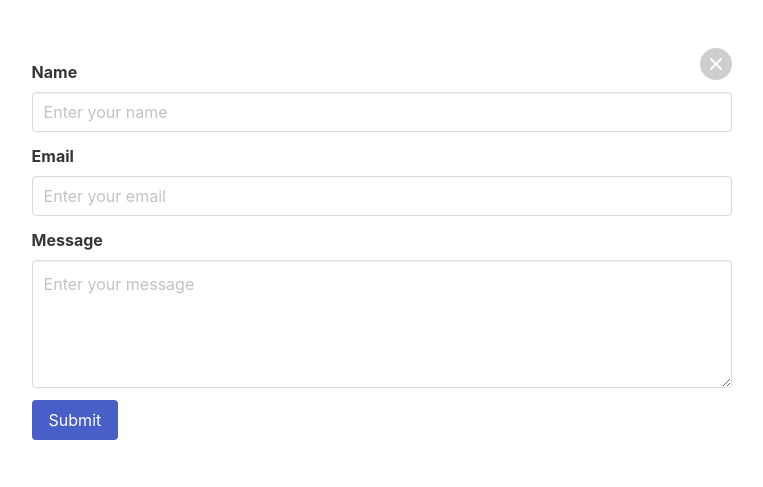
After one commit to Subin-Vidhu/Flask, a Flask app: page /contact in a window 1280 px wide. The commit adds this page. Shown: the top 487 px of the page, without its empty margins (258-1021 px from the left). Run offline with Flask 2, Linux system fonts and the light colour scheme.

Commit message:
Contacts

```diff
--- a/app.py
+++ b/app.py
@@ -1,5 +1,5 @@
 import gspread
-from flask import Flask, render_template
+from flask import Flask, render_template,request
 app = Flask(__name__)
 
 gc = gspread.service_account(filename='flask-Udemy.json')
@@ -11,8 +11,14 @@ shAutomatedTest = sh.get_worksheet(1)
 def home():
     return "Hello World"
 
-@app.route('/index')
+@app.route('/index', methods=['GET', 'POST'])
 def index():
+    if request.method == 'POST':
+        name = request.form['name']
+        email = request.form['email']
+        message = request.form['message']
+        shAutomatedTest.append_row([name, email, message])
+        return "Updated Successfully"
     profile = {
         "about": shAutomatedTest.acell('B1').value,
         "interests": shAutomatedTest.acell('B2').value,
@@ -20,3 +26,7 @@ def index():
         "education": shAutomatedTest.acell('B4').value,
     }
     return render_template('index.html', profile=profile)
+
+@app.route('/contact')
+def contact():
+    return render_template('contact.html')
--- /dev/null
+++ b/templates/contact.html
@@ -0,0 +1,41 @@
+<!DOCTYPE html>
+<html>
+  <head>
+    <meta charset="utf-8">
+    <meta name="viewport" content="width=device-width, initial-scale=1">
+    <title>Aramis Update Page!</title>
+    <link rel="stylesheet" href="https://cdn.jsdelivr.net/npm/bulma@0.9.4/css/bulma.min.css">
+  </head>
+  <body>
+    <section class="section">
+        <form class = "columns" action="/index" method="POST">
+        <div class="column has-text-left is-three-fifths is-offset-one-fifth">
+            <div class="field">
+                <a href="{{url_for('home')}}" class="delete is-large is-pulled-right"></a>
+            </div>
+            <div class="field">
+                <label class="label">Name</label>
+                <div class="control">
+                    <input class="input" name="name" type="text" placeholder="Enter your name">
+                </div>
+            </div>
+            <div class="field">
+                <label class="label">Email</label>
+                <div class="control">
+                    <input class="input" name="email" type="email" placeholder="Enter your email">
+                </div>
+            </div>
+            <div class="field">
+                <label class="label">Message</label>
+                <div class="control">
+                    <textarea class="textarea" name="message" placeholder="Enter your message"></textarea>
+                </div>
+            </div>
+            <div class="control">
+                <button type ="submit" class="button is-link">Submit</button>
+            </div>
+        </div>
+    </form>
+    </section>
+  </body>
+</html>
--- a/templates/index.html
+++ b/templates/index.html
@@ -3,7 +3,7 @@
   <head>
     <meta charset="utf-8">
     <meta name="viewport" content="width=device-width, initial-scale=1">
-    <title>Hello Bulma!</title>
+    <title>Aramis Update Page!</title>
     <link rel="stylesheet" href="https://cdn.jsdelivr.net/npm/bulma@0.9.4/css/bulma.min.css">
   </head>
   <body>
@@ -13,8 +13,8 @@
     </figure>
     <p class = "title is-4">Subin Vidhu</p>
     <p class = "subtitle is-6">@subin-vidhu</p>
-    <a class ="button is-info is-outlined is-rounded" href="#">Contact</a>
-    <a class ="button is-danger is-outlined is-rounded" href="#">Youtube</a>
+    <a class ="button is-info is-outlined is-rounded" href="{{url_for('contact')}}">Contact</a>
+    <a class ="button is-danger is-outlined is-rounded" href="https://www.youtube.com/">Youtube</a>
   </section>
   <section class="columns">
     <div class="column is-three-fifths is-offset-one-fifth has-background-light">
```
